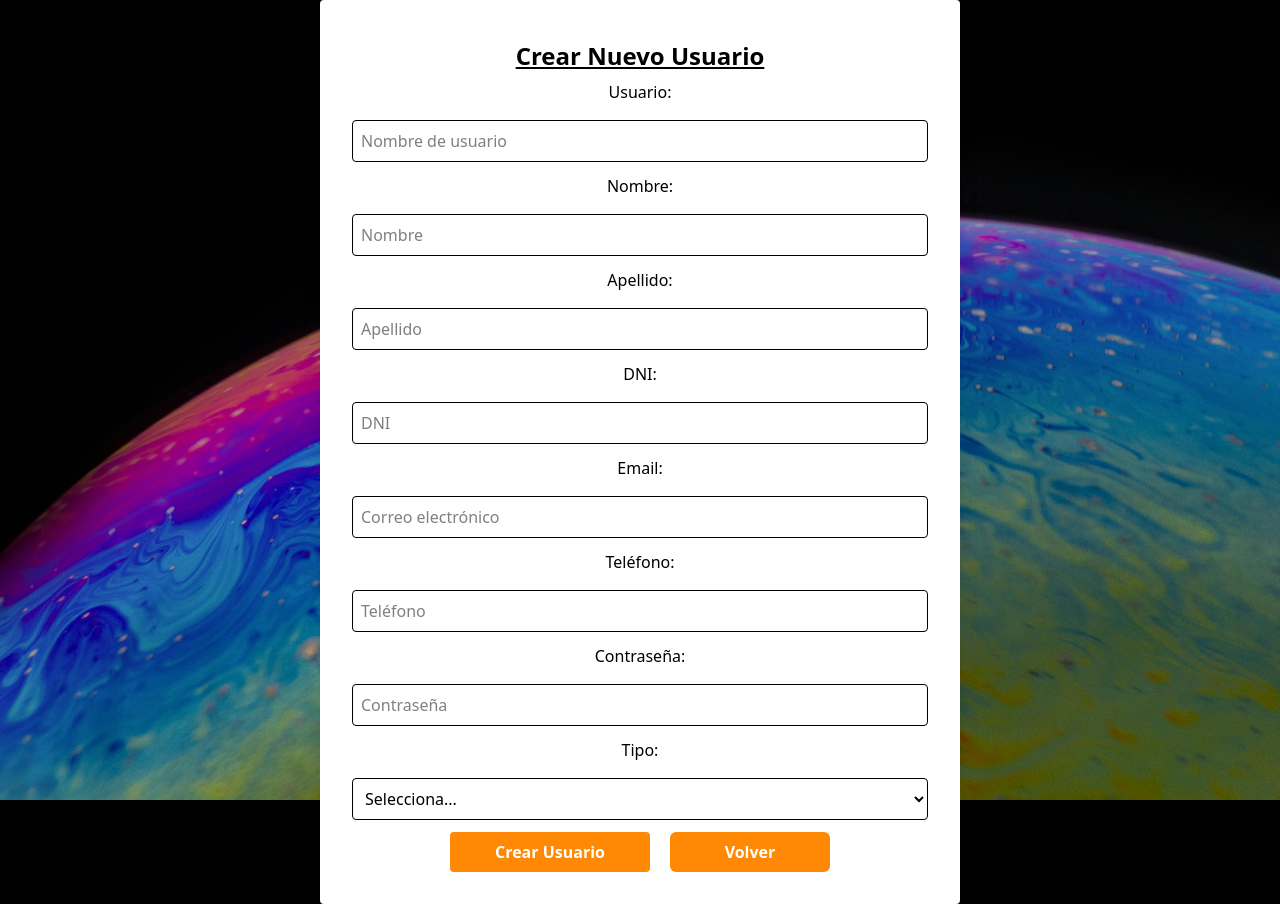
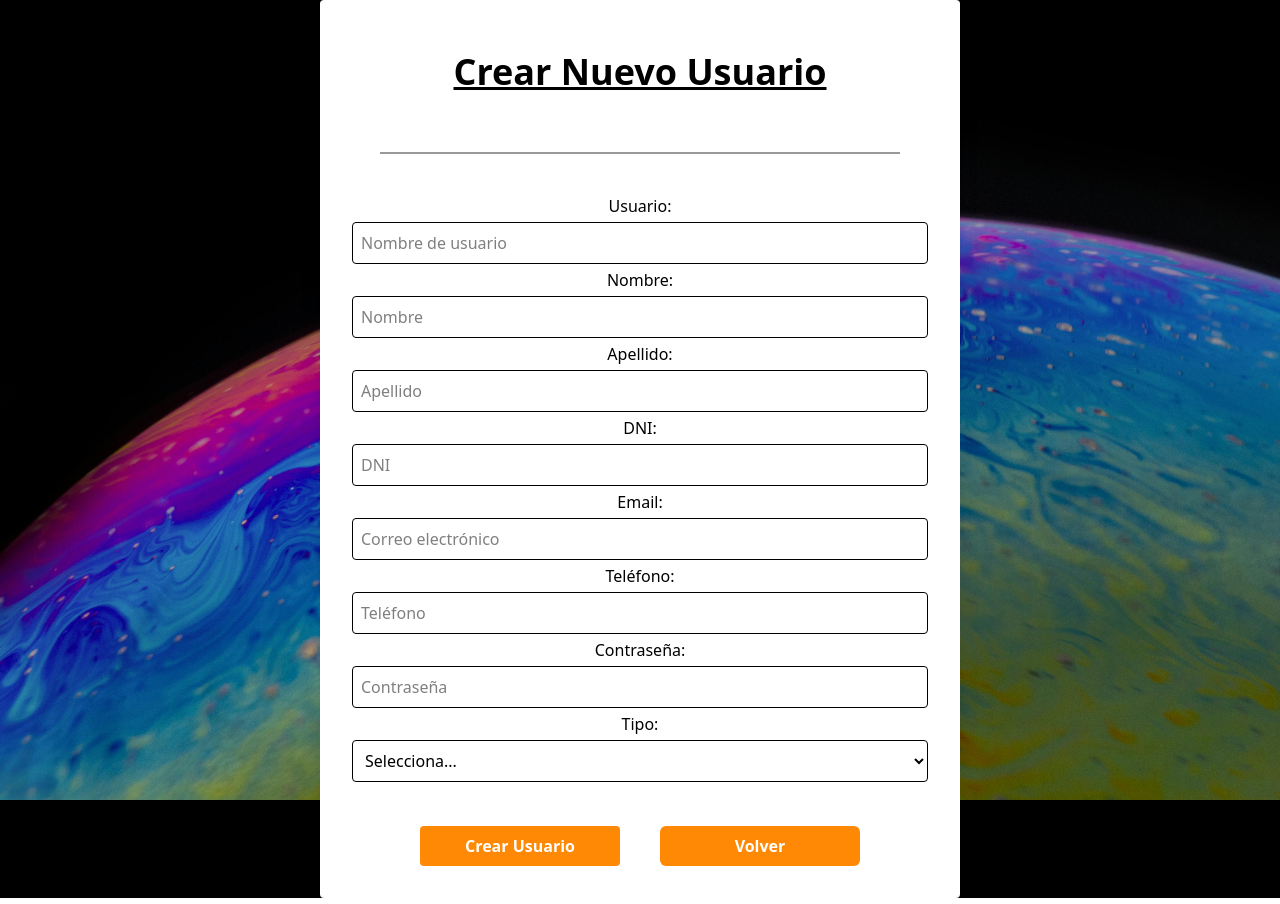
Before and after one commit to Komandarm-Knuckles/DAWM12G6_GePro, a PHP site: page /php/adminCrearUsuario.php in a window 1280 px wide. Run offline with PHP 8.4, Linux system fonts and the light colour scheme; a user stored in the database is signed in.

Commit message:
Ajustes en el diseño y la expresion regular para editar los usuarios

```diff
--- a/php/adminCrearUsuario.php
+++ b/php/adminCrearUsuario.php
@@ -76,40 +76,43 @@ if ($_SERVER['REQUEST_METHOD'] === 'POST' && isset($_POST['usuario'], $_POST['pa
     <script src="../js/regExp.js"></script>
 </head>
 <body class="w-full min-h-screen flex justify-center items-center bg-cover bg-center bg-fixed z-10 bg-[url('../img/pixels14.jpg')]">
-    <div class="max-w-[90%] w-[40em] bg-white p-8 rounded shadow-xl">
-        <h1 class="text-2xl font-bold text-center underline p-2">Crear Nuevo Usuario</h1>
-        <form id="formUsuarios" method="POST" action="" class="flex flex-col gap-3 justify-center items-center ">
+    <div class="flex flex-col max-w-[90%] w-[40em] bg-white p-8 rounded shadow-xl gap-10">
+        <h1 class="text-4xl font-bold text-center underline p-5">Crear Nuevo Usuario</h1>
+        <div class="flex justify-center items-center">
+            <span class="block h-0.5 w-130 bg-black opacity-40"></span>
+        </div>
+        <form id="formUsuarios" method="POST" action="" class="flex flex-col gap-1 justify-center items-center ">
                 Usuario:
-                <input type="text" name="usuario" id="usuario" placeholder="Nombre de usuario" minlength="4" required class="mt-1 p-2 border rounded w-full" />
+                <input type="text" name="usuario" id="usuario" placeholder="Nombre de usuario" minlength="4" required class=" p-2 border rounded w-full" />
 
                 Nombre:
-                <input type="text" name="nombre" id="nombre" placeholder="Nombre" minlength="3" required class="mt-1 p-2 border rounded w-full" />
+                <input type="text" name="nombre" id="nombre" placeholder="Nombre" minlength="3" required class=" p-2 border rounded w-full" />
 
                 Apellido:
-                <input type="text" name="apellido" id="apellido" placeholder="Apellido" minlength="3" required class="mt-1 p-2 border rounded w-full" />
+                <input type="text" name="apellido" id="apellido" placeholder="Apellido" minlength="3" required class=" p-2 border rounded w-full" />
 
                 DNI:
-                <input type="text" name="dni" id="dni" placeholder="DNI" required class="mt-1 p-2 border rounded w-full" />
+                <input type="text" name="dni" id="dni" placeholder="DNI" required class=" p-2 border rounded w-full" />
 
                 Email:
-                <input type="email" name="email" id="email" placeholder="Correo electrónico" required class="mt-1 p-2 border rounded w-full" />
+                <input type="email" name="email" id="email" placeholder="Correo electrónico" required class=" p-2 border rounded w-full" />
 
                 Teléfono:
-                <input type="number" name="telefono" id="telefono" placeholder="Teléfono" minlength="9" required class="mt-1 p-2 border rounded w-full" />
+                <input type="number" name="telefono" id="telefono" placeholder="Teléfono" minlength="9" required class=" p-2 border rounded w-full" />
 
                 Contraseña:
-                <input type="text" name="pass" id="pass" placeholder="Contraseña" required class="mt-1 p-2 border rounded w-full" />
+                <input type="text" name="pass" id="pass" placeholder="Contraseña" required class=" p-2 border rounded w-full" />
 
                  Tipo:
-                <select name="tipo" required class="mt-1 p-2 border rounded w-full">
+                <select name="tipo" required class=" p-2 border rounded w-full">
                     <option value="">Selecciona...</option>
                     <option value="0">Administrador</option>
                     <option value="1">Jefe de Equipo</option>
                     <option value="2">Empleado</option>
                 </select>
-            <div class="flex gap-5">
+            <div class="flex gap-10 mt-10">
                 <input type="submit" value="Crear Usuario" class="bg-orange-400 text-white p-2 rounded w-50 items-center cursor-pointer hover:bg-orange-700 font-bold" />
-                <button type="button" onclick="history.back()" class="bg-orange-400 hover:bg-orange-700 text-white font-bold py-2 px-4 rounded-md w-[10em]">Volver</button>
+                <button type="button" onclick="history.back()" class="bg-orange-400 hover:bg-orange-700 text-white font-bold p-2 rounded-md w-50    ">Volver</button>
             </div>
         </form>
     </div>
```
Also changed, not shown: php/adminEditarUsuario.php (+11 -12 lines), php/administradores.php (+17 -17 lines), php/jefes-equipo.php (+12 -12 lines).
